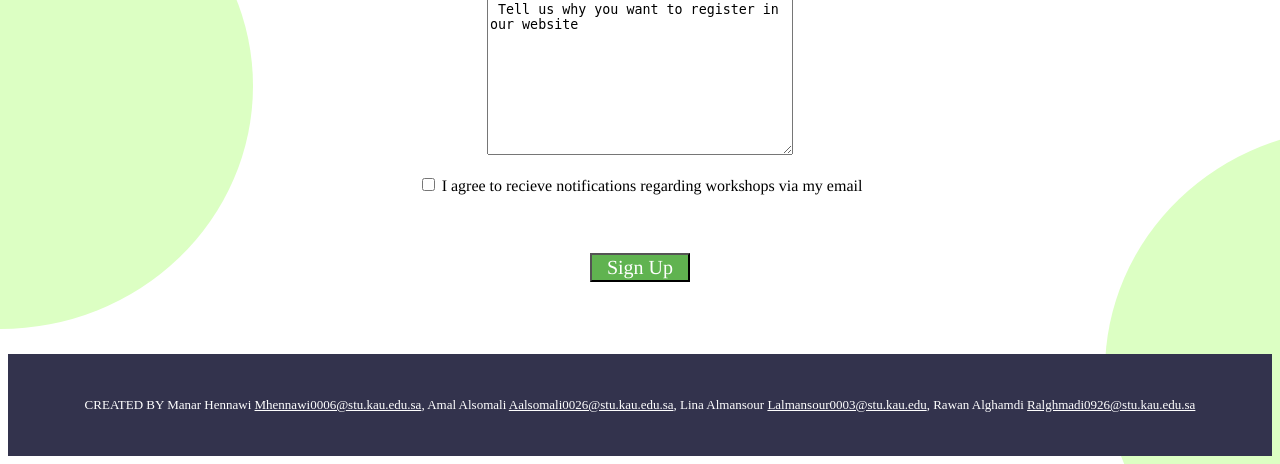
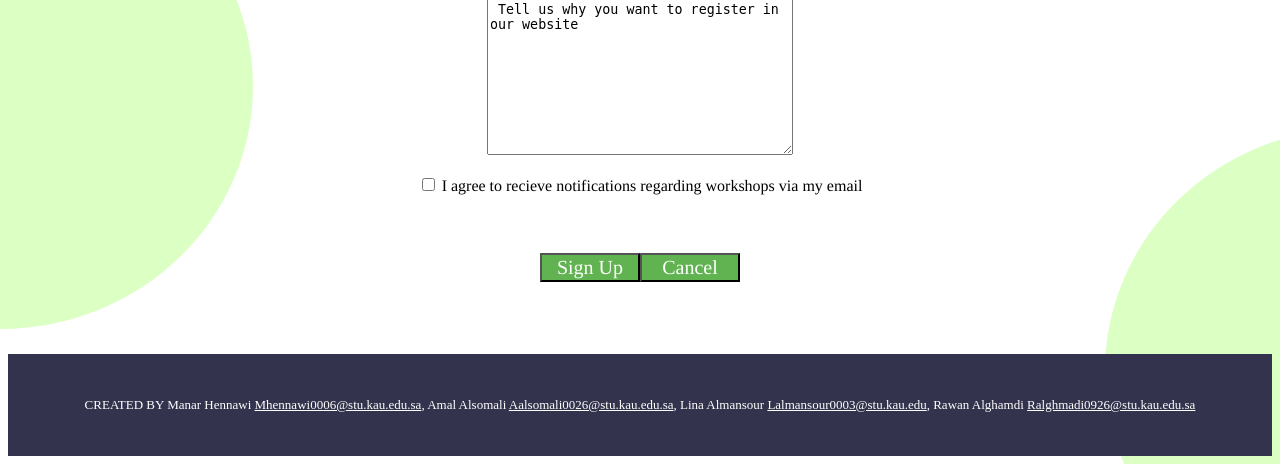
Before and after one commit to maffven/405Project, a PHP site: page /SignUp.php in a window 1280 px wide. Shown: the part 871-1335 px from the top of the page. Run offline with PHP 8.4, Linux system fonts and the light colour scheme.

Commit message:
updated SignUp.php and added the cancel button

```diff
--- a/SignUp.php
+++ b/SignUp.php
@@ -109,7 +109,7 @@ function test_input($data) {
 
 
 
-<form method ="post" action ="<?php echo htmlspecialchars($_SERVER["PHP_SELF"]);?>" onsubmit="return confirmCreate();" onreset="return cancelCreate();">
+   <form method ="post" action ="<?php echo htmlspecialchars($_SERVER["PHP_SELF"]);?>" onsubmit="return confirmCreate();" onreset="return cancelCreate();">
 
     <p id="login"> Register </p>
     <label>-----------------------------------------------------------------------------------------------------------------------------------------------------------------------------</label>
@@ -200,6 +200,7 @@ function test_input($data) {
      <br>
      <br>
     <input type="submit" value="Sign Up">
+    <input type="reset" value="Cancel" >
 
 </form>
 
```
